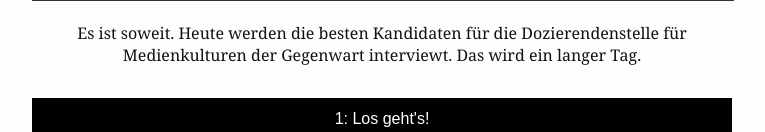
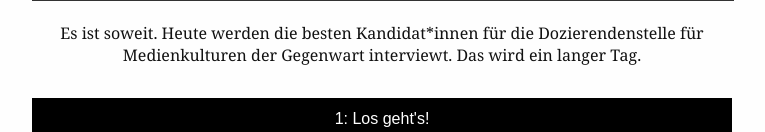
Before and after one commit to bodomrocks/die-berufung, a plain HTML site: page index.html in a window 1280 px wide. Shown: the part 733-865 px from the top of the page, without its empty margins (258-1023 px from the left). Drawn offline with Linux system fonts and the light colour scheme.

Commit message:
Update index.html

```diff
--- a/index.html
+++ b/index.html
@@ -52,7 +52,7 @@
     const passages =
 {
   "Spielbeginn": {
-    "text": "Es ist soweit. Heute werden die besten Kandidaten für die Dozierendenstelle für Medienkulturen der Gegenwart interviewt. Das wird ein langer Tag.\n",
+    "text": "Es ist soweit. Heute werden die besten Kandidat*innen für die Dozierendenstelle für Medienkulturen der Gegenwart interviewt. Das wird ein langer Tag.\n",
     "img": "splashscreen.jpg",
     "choices": [
       {
@@ -104,7 +104,7 @@
     ]
   },
   "Erscheinung 2": {
-    "text": "\"Wozu forschen Sie?\"\n\n\"Meine Dissertation behandelt digital-interaktive Narrative und ihre Verfremdungseffekte. Ich frage: Wie erzählen digital-interaktive Werke? Und hat das künstlerische Qualität?\"\n",
+    "text": "\"Wozu forschen Sie?\"\n\n\"Meine Dissertation behandelt digital-interaktive Narrative und ihre Verfremdungseffekte. Ich frage: Wie erzählen digital-interaktive Werke? Und hat das künstlerische Qualität? Das ist zugleich mein Lieblingsthema.\"\n",
     "img": "02_auftritt.jpg",
     "choices": [
       {
```
